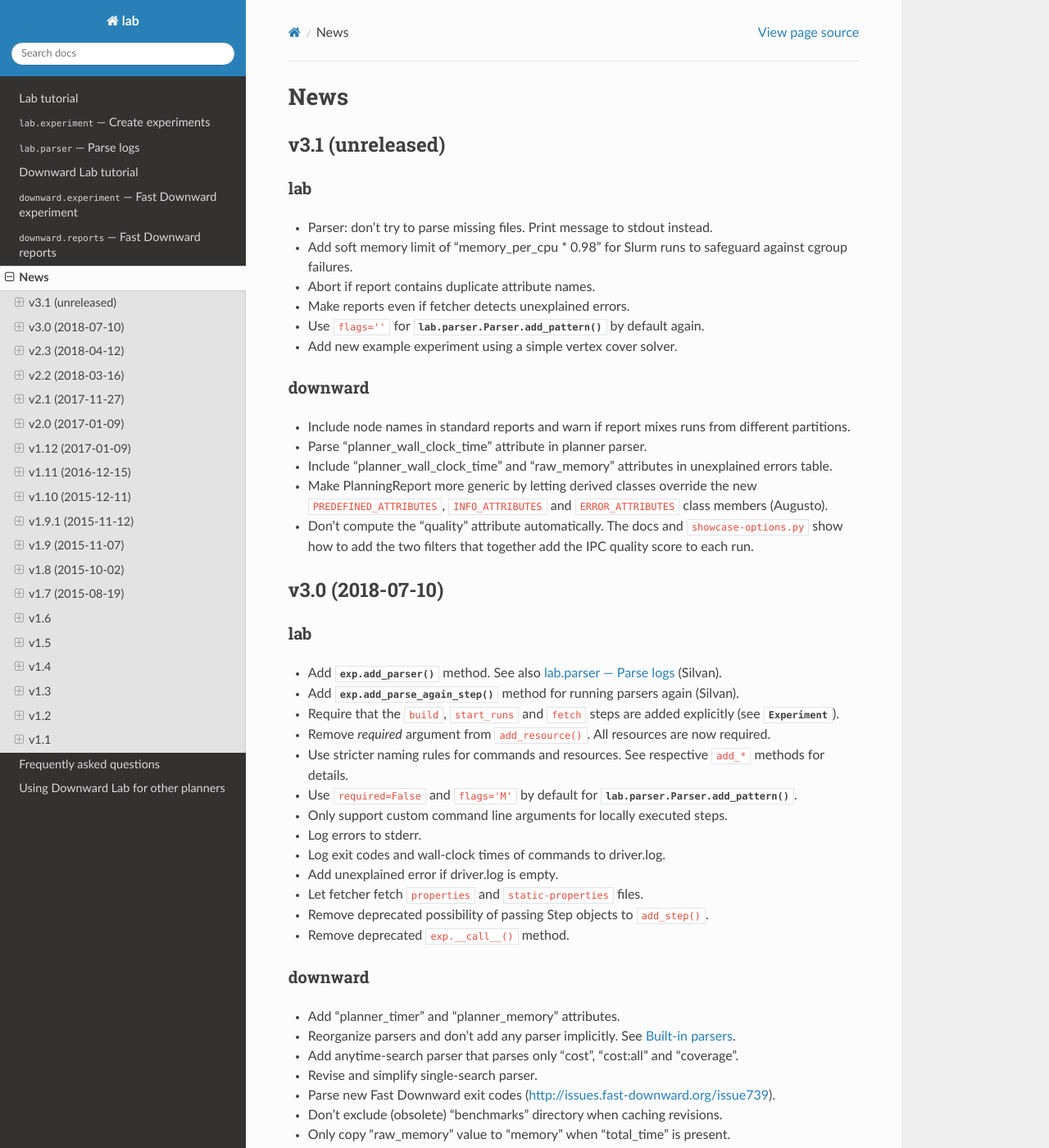
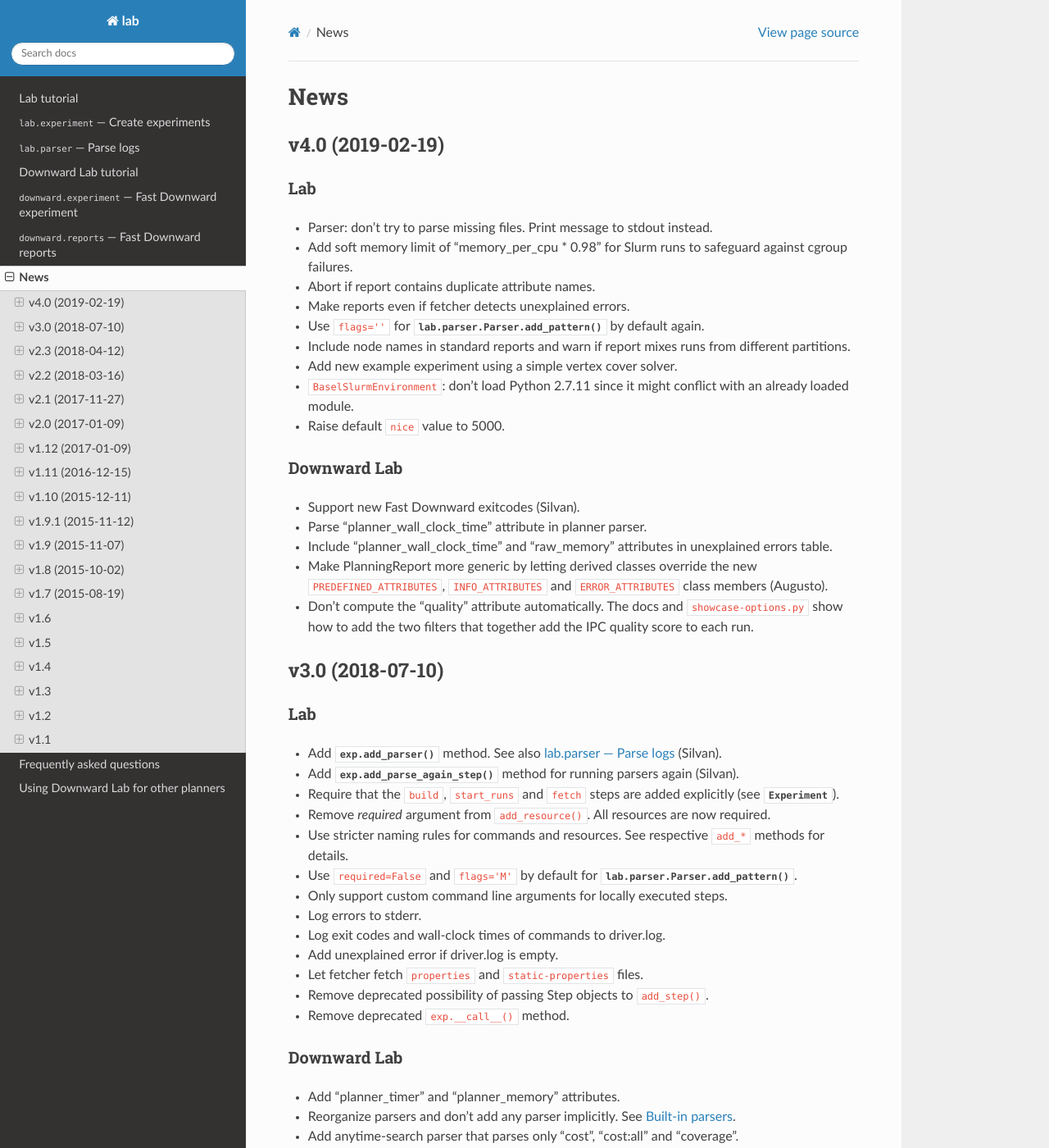
Before and after one commit to aibasel/lab, a Sphinx documentation site: the page built from docs/news.rst, in a window 1280 px wide and 1400 px high. Shown: the whole window at 82% size. Built offline with Sphinx 7.4.7 and the Read the Docs theme 2.0.0, drawn with Linux system fonts in a browser that asks for light colours; pages that are not in the unit, such as notebooks, are missing from menus; some of the changed text lies outside the part shown.

Commit message:
Update news file.

```diff
--- a/docs/news.rst
+++ b/docs/news.rst
@@ -5,21 +5,24 @@ News
 .. module :: downward.experiments
 
 
-v3.1 (unreleased)
+v4.0 (2019-02-19)
 -----------------
 
-lab
+Lab
 ^^^
 * Parser: don't try to parse missing files. Print message to stdout instead.
 * Add soft memory limit of "memory_per_cpu * 0.98" for Slurm runs to safeguard against cgroup failures.
 * Abort if report contains duplicate attribute names.
 * Make reports even if fetcher detects unexplained errors.
 * Use ``flags=''`` for :meth:`lab.parser.Parser.add_pattern` by default again.
+* Include node names in standard reports and warn if report mixes runs from different partitions.
 * Add new example experiment using a simple vertex cover solver.
+* ``BaselSlurmEnvironment``: don't load Python 2.7.11 since it might conflict with an already loaded module.
+* Raise default ``nice`` value to 5000.
 
-downward
-^^^^^^^^
-* Include node names in standard reports and warn if report mixes runs from different partitions.
+Downward Lab
+^^^^^^^^^^^^
+* Support new Fast Downward exitcodes (Silvan).
 * Parse "planner_wall_clock_time" attribute in planner parser.
 * Include "planner_wall_clock_time" and "raw_memory" attributes in unexplained errors table.
 * Make PlanningReport more generic by letting derived classes override the new
@@ -31,7 +34,7 @@ downward
 v3.0 (2018-07-10)
 -----------------
 
-lab
+Lab
 ^^^
 * Add :meth:`exp.add_parser() <lab.experiment.Experiment.add_parser>` method. See also :ref:`parsing` (Silvan).
 * Add :meth:`exp.add_parse_again_step() <lab.experiment.Experiment.add_parse_again_step>` method for running parsers again (Silvan).
@@ -47,8 +50,8 @@ lab
 * Remove deprecated possibility of passing Step objects to ``add_step()``.
 * Remove deprecated ``exp.__call__()`` method.
 
-downward
-^^^^^^^^
+Downward Lab
+^^^^^^^^^^^^
 * Add "planner_timer" and "planner_memory" attributes.
 * Reorganize parsers and don't add any parser implicitly. See :ref:`downward-parsers`.
 * Add anytime-search parser that parses only "cost", "cost:all" and "coverage".
@@ -63,13 +66,13 @@ downward
 v2.3 (2018-04-12)
 -----------------
 
-lab
+Lab
 ^^^
 * BaselSlurmEnvironment: Use ``infai_1`` and ``normal`` as default Slurm partition and QOS.
 * Remove ``OracleGridEngineEnvironment``.
 
-downward
-^^^^^^^^
+Downward Lab
+^^^^^^^^^^^^
 * Use ``--overall-time-limit=30m`` and ``--overall-memory-limit=3584M`` for all Fast Downward runs by default.
 * Don't add ``-j`` option to build options (``build.py`` now uses all CPUs automatically).
 
@@ -77,15 +80,15 @@ downward
 v2.2 (2018-03-16)
 -----------------
 
-lab
+Lab
 ^^^
 * Print run and task IDs during local experiments.
 * Make warnings and error messages more informative.
 * Abort after fetch step if fetcher finds unexplained errors.
 * Improve examples and docs.
 
-downward
-^^^^^^^^
+Downward Lab
+^^^^^^^^^^^^
 * Don't parse preprocessor logs anymore.
 * Make regular expressions stricter in parsers.
 * Don't complain if SAS file is missing.
@@ -94,7 +97,7 @@ downward
 v2.1 (2017-11-27)
 -----------------
 
-lab
+Lab
 ^^^
 * Add BaselSlurmEnvironment (Florian).
 * Support running experiments in virtualenv (Shuwa).
@@ -117,8 +120,8 @@ lab
 * Clean up code.
 * Polish documentation.
 
-downward
-^^^^^^^^
+Downward Lab
+^^^^^^^^^^^^
 * For each error outcome show number of runs with that outcome in summary table and dedicated tables.
 * Add standalone exit code parser. Allow removing translate and search parsers (Silvan).
 * Allow passing ``Problem`` instances to ``FastDownwardExperiment.add_suite()`` (Florian).
@@ -131,7 +134,7 @@ downward
 v2.0 (2017-01-09)
 -----------------
 
-lab
+Lab
 ^^^
 * Show warning and ask for action when evaluation dir already exists.
 * Add ``scale`` parameter to Attribute. It is used by the plot reports.
@@ -162,8 +165,8 @@ lab
 * Many speed improvements and better error messages.
 * Rewrite docs.
 
-downward
-^^^^^^^^
+Downward Lab
+^^^^^^^^^^^^
 * Always validate plans. Previous Lab versions don't add ``--validate``
   since older Fast Downward versions don't support it.
 * HTML reports: hide tables by default, add buttons for toggling visibility.
@@ -197,8 +200,8 @@ downward
 v1.12 (2017-01-09)
 ------------------
 
-downward
-^^^^^^^^
+Downward Lab
+^^^^^^^^^^^^
 * Only compress "output" file if it exists.
 * Preprocess parser: make legacy preprocessor output optional.
 
@@ -206,12 +209,12 @@ downward
 v1.11 (2016-12-15)
 ------------------
 
-lab
+Lab
 ^^^
 * Add bitbucket-pipelines.yml for continuous integration testing.
 
-downward
-^^^^^^^^
+Downward Lab
+^^^^^^^^^^^^
 * Add IPC 2014 benchmark suites (Silvan).
 * Set ``min_wins=False`` for ``dead_ends`` attribute.
 * Fit coordinates better into plots.
@@ -223,7 +226,7 @@ downward
 v1.10 (2015-12-11)
 ------------------
 
-lab
+Lab
 ^^^
 * Add ``permissions`` parameter to :func:`lab.experiment.Experiment.add_new_file()`.
 * Add default parser which checks that log files are not bigger than 100 MB. Maybe we'll make this configurable in the future.
@@ -231,8 +234,8 @@ lab
 * Show error message if resource names are not unique.
 * Table: don't format list items. This allows us to keep the quotes for configuration lists.
 
-downward
-^^^^^^^^
+Downward Lab
+^^^^^^^^^^^^
 * Cleanup :py:mod:`downward.suites`: update suite names, add STRIPS and
   ADL versions of all IPCs. We recommend selecting a subset of domains
   manually to only run your code on "interesting" benchmarks. As a
@@ -243,8 +246,8 @@ downward
 v1.9.1 (2015-11-12)
 -------------------
 
-downward
-^^^^^^^^
+Downward Lab
+^^^^^^^^^^^^
 * Always prepend build options with ``-j<num_cpus>``.
 * Fix: Use correct revisions in ``FastDownwardExperiment``.
 * Don't abort parser if resource limits can't be found (support old planner versions).
@@ -253,14 +256,14 @@ downward
 v1.9 (2015-11-07)
 -----------------
 
-lab
+Lab
 ^^^
 * Add :func:`lab.experiment.Experiment.add_command()` method.
 * Add :py:data:`lab.__version__` string.
 * Explicitly remove support for Python 2.6.
 
-downward
-^^^^^^^^
+Downward Lab
+^^^^^^^^^^^^
 * Add :py:class:`downward.experiment.FastDownwardExperiment` class for whole-planner experiments.
 * Deprecate :py:class:`downward.experiments.DownwardExperiment` class.
 * Repeat headers between domains in :py:class:`downward.reports.taskwise.TaskwiseReport`.
@@ -269,15 +272,15 @@ downward
 v1.8 (2015-10-02)
 -----------------
 
-lab
+Lab
 ^^^
 * Deprecate predefined experiment steps (``remove_exp_dir``,
   ``zip_exp_dir``, ``unzip_exp_dir``).
 * Docs: add FAQs, update docs.
 * Add more regression and style tests.
 
-downward
-^^^^^^^^
+Downward Lab
+^^^^^^^^^^^^
 * Parse both evaluated states (evaluated) and evaluations (evaluations).
 * Add example experiment showing how to make reports for data obtained without Lab.
 * Add suite_sat_strips().
@@ -288,7 +291,7 @@ downward
 v1.7 (2015-08-19)
 -----------------
 
-lab
+Lab
 ^^^
 * Automatically determine whether to queue steps sequentially on the grid.
 * Reports: right-align headers (except the left-most one).
@@ -303,8 +306,8 @@ lab
   additional options like parallel environments.
 * Sort ``properties`` files by keys.
 
-downward
-^^^^^^^^
+Downward Lab
+^^^^^^^^^^^^
 * Add support for new python driver script ``fast-downward.py``.
 * Use booktabs package for latex tables.
 * Remove vertical lines from Latex tables (recommended by booktabs docs).
@@ -324,12 +327,12 @@ downward
 v1.6
 ----
 
-lab
+Lab
 ^^^
 * Restore earlier default behavior for grid jobs by passing all environment variables (e.g. ``PYTHONPATH``) to the job environments.
 
-downward
-^^^^^^^^
+Downward Lab
+^^^^^^^^^^^^
 * Use write-once revision cache: instead of *cloning* the full FD repo
   into the revision cache only *copy* the ``src`` directory. This
   greatly reduces the time and space needed to cache revisions. As a
@@ -351,7 +354,7 @@ downward
 v1.5
 ----
 
-lab
+Lab
 ^^^
 * Add :func:`Experiment.add_fetcher()` method.
 * If all columns have the same value in an uncolored table row, make all values bold, not grey.
@@ -363,8 +366,8 @@ lab
 * Do not replace underscores by dashes in table headers. Instead allow browsers to break lines after underscores.
 * Left-justify string and list values in tables.
 
-downward
-^^^^^^^^
+Downward Lab
+^^^^^^^^^^^^
 * Add optional *nick* parameter to Translator, Preprocessor and Planner classes. It defaults to the revision name *rev*.
 * Save ``hg id`` output for each checkout and include it in reports.
 * Add *timeout* parameter to :func:`DownwardExperiment.add_config()`.
@@ -379,13 +382,13 @@ downward
 * Add :func:`DownwardExperiment.add_search_parser()` method.
 * Run ``make clean`` in revision-cache after compiling preprocessor and search code.
 * Strip executables after compilation in revision-cache.
-* Do not copy lab into experiment directories and grid-steps. Use the global Lab version instead.
+* Do not copy Lab into experiment directories and grid-steps. Use the global Lab version instead.
 
 
 v1.4
 ----
 
-lab
+Lab
 ^^^
 * Add :py:func:`exp.add_report() <lab.experiment.Experiment.add_report>` method to simplify adding reports.
 * Use simplejson when available to make loading properties more than twice as fast.
@@ -397,8 +400,8 @@ lab
 * Make commandline parser available globally as :data:`lab.experiment.ARGPARSER` so users can add custom arguments.
 * Add ``cache_dir`` parameter in :py:class:`Experiment <lab.experiment.Experiment>` for specifying where Lab stores temporary data.
 
-downward
-^^^^^^^^
+Downward Lab
+^^^^^^^^^^^^
 * Move ``downward.experiment.DownwardExperiment`` to ``downward.experiments.DownwardExperiment``, but keep both import locations indefinitely.
 * Flag invalid plans in absolute reports.
 * PlanningReport: When you append '_relative' to an attribute, you will get a table containing the attribute's values of each configuration relative to the leftmost column.
@@ -415,12 +418,12 @@ downward
 v1.3
 ----
 
-lab
+Lab
 ^^^
 * For Latex tables only keep the first two and last two hlines.
 
-downward
-^^^^^^^^
+Downward Lab
+^^^^^^^^^^^^
 * Plots: Make category_styles a dictionary mapping from names to dictionaries of
   matplotlib plotting parameters to allow for more and simpler customization.
   This means e.g. that you can now change the line style in plots.
@@ -441,7 +444,7 @@ downward
 v1.2
 ----
 
-lab
+Lab
 ^^^
 * Fetcher: Only copy the link not the content for symbolic links.
 * Make properties files more compact by using an indent of 2 instead of 4.
@@ -457,8 +460,8 @@ lab
 * Reports: Allow specifying a *single* attribute as a string instead of
   a list of one string (e.g. attributes='coverage').
 
-downward
-^^^^^^^^
+Downward Lab
+^^^^^^^^^^^^
 * If compact=True for a DownwardExperiment, link to the benchmarks instead of copying them.
 * Do not call ./build-all script, but build components only if needed.
 * Fetch and compile sources only when needed: Only prepare translator and
@@ -467,7 +470,7 @@ downward
 * Save space by deleting the benchmarks directories and omitting the search
   directory and validator for preprocess experiments.
 * Only support using 'src' directory, not the old 'downward' dir.
-* Use downward script regardless of other binaries found in the search directory.
+* Use ``downward`` script regardless of other binaries found in the search directory.
 * Do not try to set parent-revision property. It cannot be determined without
   fetching the code first.
 * Make ProblemPlotReport class more general by allowing the get_points() method
@@ -501,13 +504,13 @@ downward
 * DownwardReport: Allow passing a single function for ``derived_properties``.
 * Plots: Remove code that sets parameters explicitly, sort items in legend.
 * Add parameters to PlotReport that set the axes' limits.
-* Add more items to downward FAQ.
+* Add more items to Downward Lab FAQ.
 
 
 v1.1
 ----
 
-lab
+Lab
 ^^^
 * Add filter shortcuts: ``filter_config_nick=['lama', 'hcea'], filter_domain=['depot']`` (see :py:class:`Report <lab.reports.Report>`) (Florian)
 * Ability to use more than one filter function (Florian)
@@ -527,8 +530,8 @@ lab
 * Added more tests
 * Improved documentation
 
-downward
-^^^^^^^^
+Downward Lab
+^^^^^^^^^^^^
 * Make the files output.sas, domain.pddl and problem.pddl optional for search experiments
 * Use more compact table of contents for AbsoluteReports
 * Use named anchors in AbsoluteReport (``report.html#expansions``, ``report.html#expansions-gripper``)
@@ -540,7 +543,7 @@ downward
 * Sort table columns based on given config filters if given (Florian)
 * Do not add VAL source files to experiment
 * Parse number of reopened states
-* Remove temporary downward files even if downward was killed
+* Remove temporary Fast Downward files even if planner was killed
 * Divide scatter-plot points into categories and lable them (see :py:class:`ScatterPlotReport <downward.reports.scatter.ScatterPlotReport>`) (Florian)
 * Only add a highlighting and summary functions for numeric attributes in AbsoluteReports
 * Compile validator if it isn't compiled already
```
